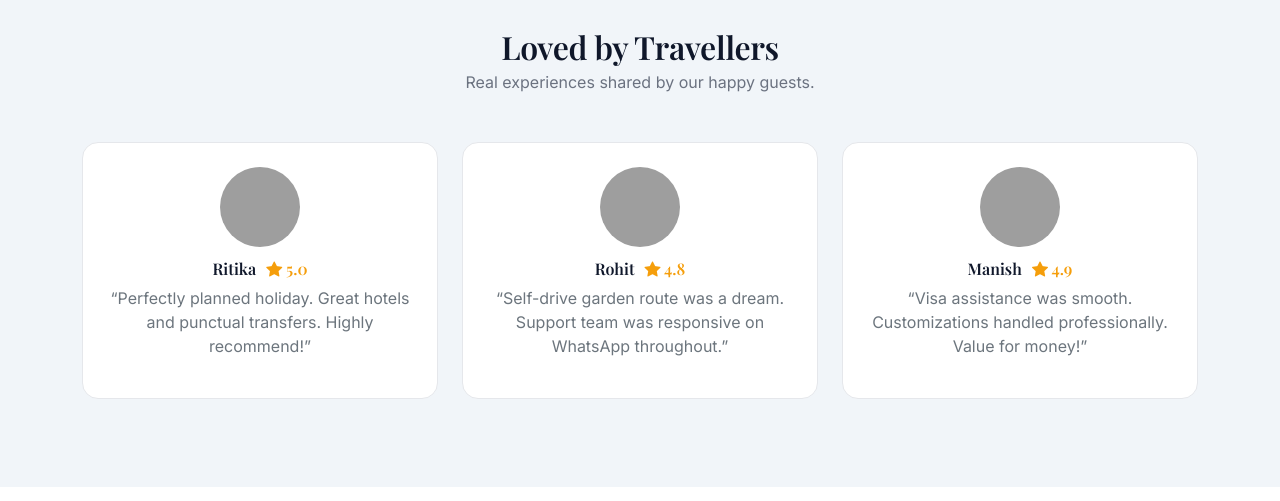
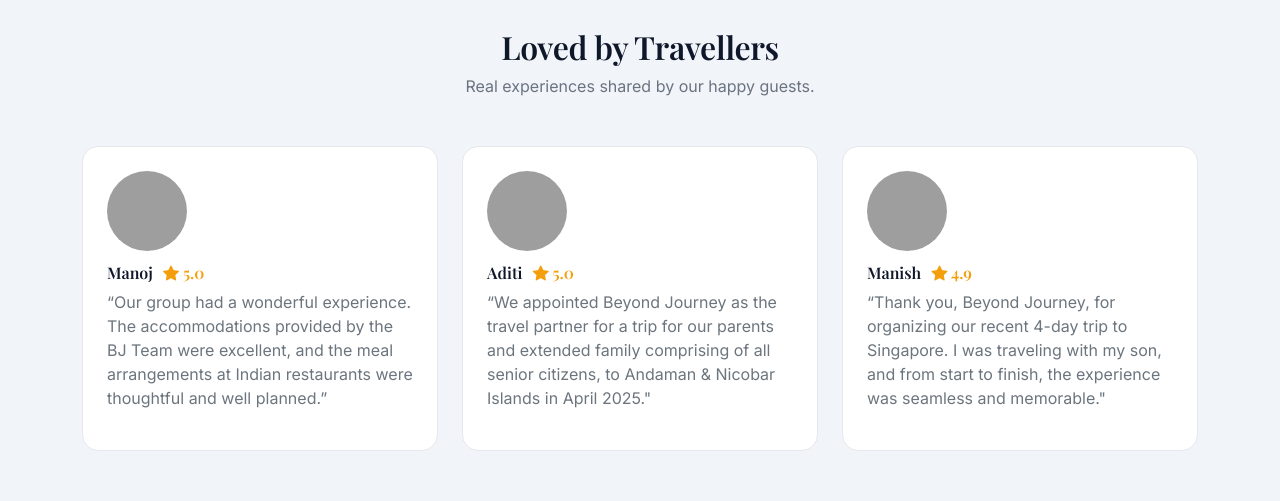
Before and after one commit to Aashish979/Durga-Puja-India, a plain HTML site: page index.html in a window 1280 px wide. Shown: the part 3195-3696 px from the top of the page. Drawn offline with nearby package versions, Linux system fonts and the light colour scheme; grey boxes are pictures that could not be loaded.

Commit message:
Update index.html

```diff
--- a/index.html
+++ b/index.html
@@ -506,45 +506,69 @@
 
 
   <!-- Reviews Grid -->
-    <section id="review" class="bg-soft">
+<section id="review" class="bg-soft">
       <div class="container">
         <div class="text-center mb-5">
-          <h2 class="section-title mb-1">Loved by Travellers</h2>
-          <p class="section-lead">Real experiences shared by our happy guests.</p>
+          <h2 class="section-title">Loved by Travellers</h2>
+          <p class="section-lead">
+            Real experiences shared by our happy guests.
+          </p>
         </div>
-
         <div class="row g-4">
           <!-- Review 1 -->
           <div class="col-md-6 col-lg-4">
-            <div class="review-card text-center h-100">
-              <img class="review-avatar" src="https://images.pexels.com/photos/220453/pexels-photo-220453.jpeg" alt="Ritika"/>
-              <h6 class="review-name">Ritika
-                <span class="review-rating"><i class="bi bi-star-fill"></i> 5.0</span>
+            <div class="review-card h-100">
+              <img
+                class="review-avatar"
+                src="https://images.pexels.com/photos/220453/pexels-photo-220453.jpeg"
+                alt="Manoj"
+              />
+              <h6 class="fw-bold">
+                Manoj
+                <span class="review-rating"
+                  ><i class="bi bi-star-fill"></i> 5.0</span
+                >
               </h6>
-              <p class="text-secondary mt-2">“Perfectly planned holiday. Great hotels and punctual transfers. Highly recommend!”</p>
+              <p class="text-secondary mt-2">
+                “Our group had a wonderful experience. The accommodations provided by the BJ Team were excellent, and the meal arrangements at Indian restaurants were thoughtful and well planned.”
+              </p>
             </div>
           </div>
-
           <!-- Review 2 -->
           <div class="col-md-6 col-lg-4">
-            <div class="review-card text-center h-100">
-              <img class="review-avatar" src="https://images.pexels.com/photos/415829/pexels-photo-415829.jpeg" alt="Rohit"/>
-              <h6 class="review-name">Rohit
-                <span class="review-rating"><i class="bi bi-star-fill"></i> 4.8</span>
+            <div class="review-card h-100">
+              <img
+                class="review-avatar"
+                src="https://images.pexels.com/photos/415829/pexels-photo-415829.jpeg"
+                alt="Aditi"
+              />
+              <h6 class="fw-bold">
+                Aditi
+                <span class="review-rating"
+                  ><i class="bi bi-star-fill"></i> 5.0</span
+                >
               </h6>
-              <p class="text-secondary mt-2">“Self-drive garden route was a dream. Support team was responsive on WhatsApp throughout.”</p>
+              <p class="text-secondary mt-2">
+                “We appointed Beyond Journey as the travel partner for a trip for our parents and extended family comprising of all senior citizens, to Andaman & Nicobar Islands in April 2025."
+              </p>
             </div>
           </div>
-
           <!-- Review 3 -->
           <div class="col-md-6 col-lg-4">
-            <div class="review-card text-center h-100">
-              <img class="review-avatar" src="https://images.pexels.com/photos/614809/pexels-photo-614809.jpeg" alt="Manish"/>
-              <h6 class="review-name">Manish
-                <span class="review-rating"><i class="bi bi-star-fill"></i> 4.9</span>
+            <div class="review-card h-100">
+              <img
+                class="review-avatar"
+                src="https://images.pexels.com/photos/614809/pexels-photo-614809.jpeg"
+                alt="Manisha"
+              />
+              <h6 class="fw-bold">
+                Manish
+                <span class="review-rating"
+                  ><i class="bi bi-star-fill"></i> 4.9</span
+                >
               </h6>
-              <p class="text-secondary mt-2">“Visa assistance was smooth. Customizations handled professionally. Value for money!”</p>
-            </div>
+              <p class="text-secondary mt-2">
+                “Thank you, Beyond Journey, for organizing our recent 4-day trip to Singapore. I was traveling with my son, and from start to finish, the experience was seamless and memorable."    </div>
           </div>
         </div>
       </div>
```
